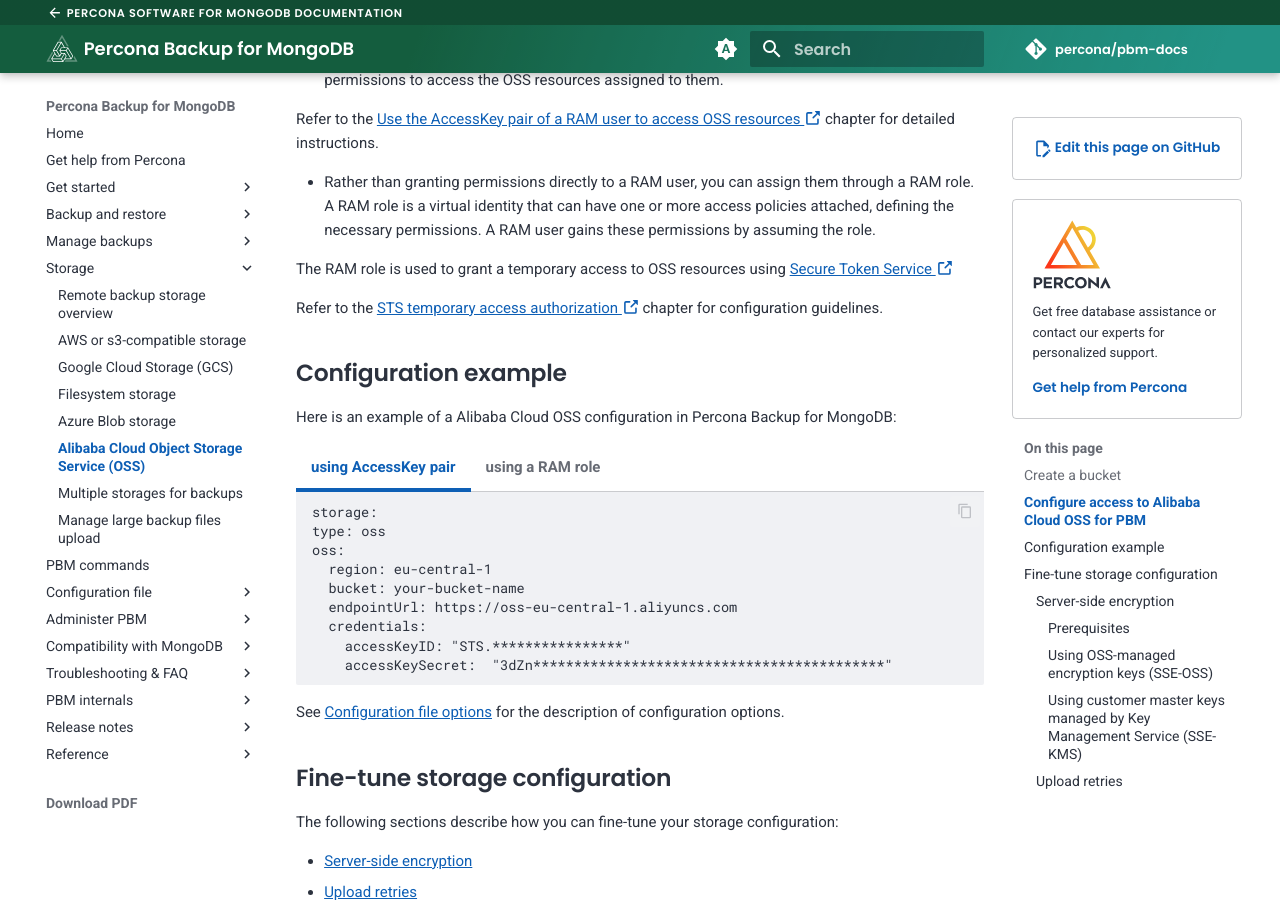
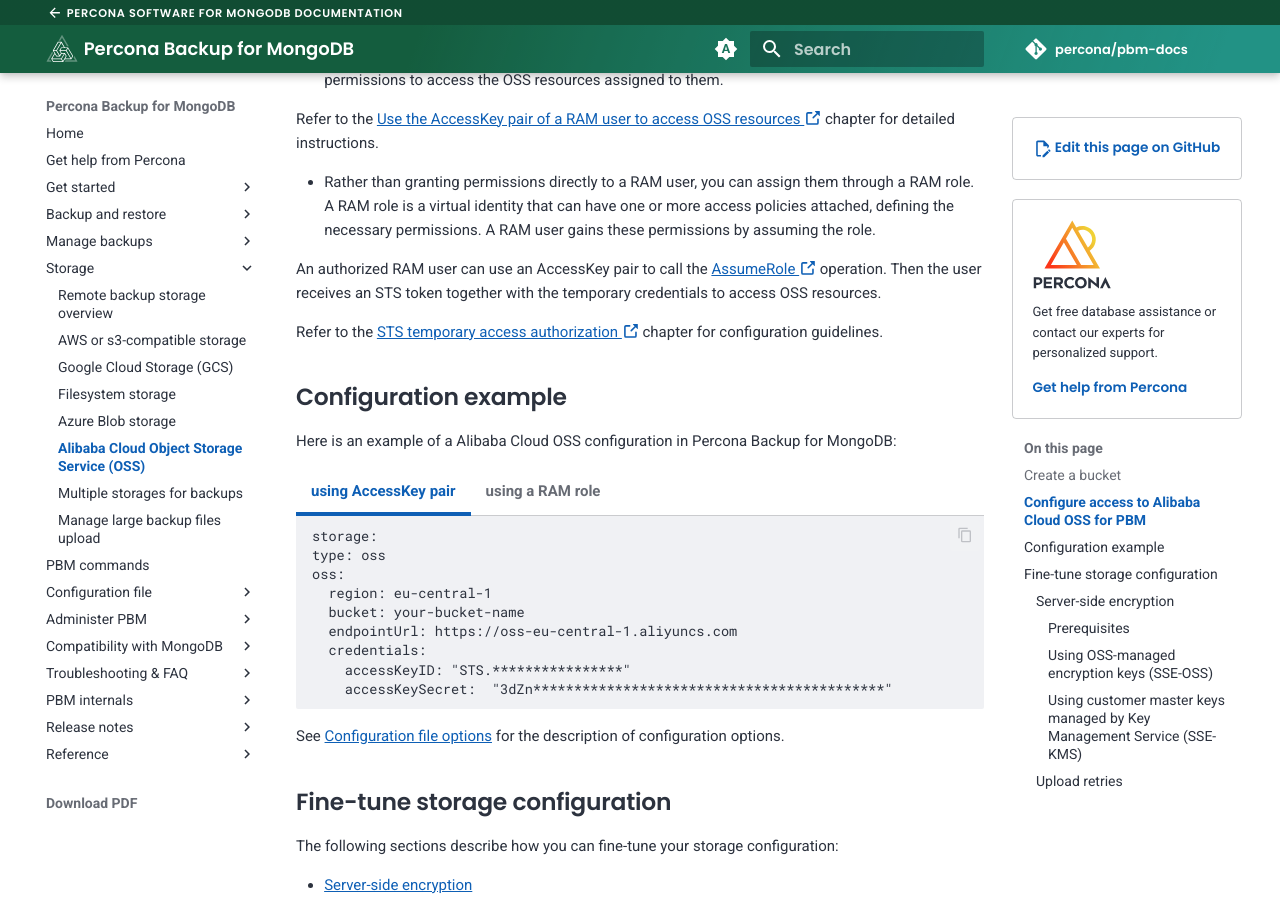
Before and after one commit to percona/pbm-docs, an MkDocs documentation site: the page built from docs/details/oss.md, in a window 1280 px wide and 900 px high, scrolled down 1046 px. Built offline with MkDocs 1.6.1 and Material for MkDocs 9.7.7, drawn with Linux system fonts in a browser that asks for light colours; nearby versions of some CDN libraries; comment, search, counter and statistics services are not loaded; some of the changed lines change nothing that is shown.

Commit message:
Updated after the review

````diff
--- a/docs/details/oss.md
+++ b/docs/details/oss.md
@@ -59,7 +59,7 @@
 
 * Rather than granting permissions directly to a RAM user, you can assign them through a RAM role. A RAM role is a virtual identity that can have one or more access policies attached, defining the necessary permissions. A RAM user gains these permissions by assuming the role.
 
-  The RAM role is used to grant a temporary access to OSS resources using [Secure Token Service :octicons-link-external-16:](https://www.alibabacloud.com/help/en/ram/product-overview/what-is-sts)
+  An authorized RAM user can use an AccessKey pair to call the [AssumeRole :octicons-link-external-16:](https://www.alibabacloud.com/help/en/ram/developer-reference/api-sts-2015-04-01-assumerole#main-107864) operation. Then the user receives an STS token together with the temporary credentials to access OSS resources.
 
   Refer to the [STS temporary access authorization :octicons-link-external-16:](https://www.alibabacloud.com/help/en/oss/sts-temporary-access-authorization#section-csx-hvf-vdb) chapter for configuration guidelines.
 
@@ -92,8 +92,8 @@
        bucket: your-bucket-name
        endpointUrl: https://oss-eu-central-1.aliyuncs.com
        credentials:
-         accessKeyID: "STS.****************" # Temporary access key ID
-         accessKeySecret:  "3dZn*******************************************" # Temporary access key secret
+         accessKeyID: "STS.****************"
+         accessKeySecret:  "3dZn*******************************************"
          roleArn: acs:ram::1234567890123456:role/db-backup-role
          sessionName: pbm-backup-session
     ```
````
